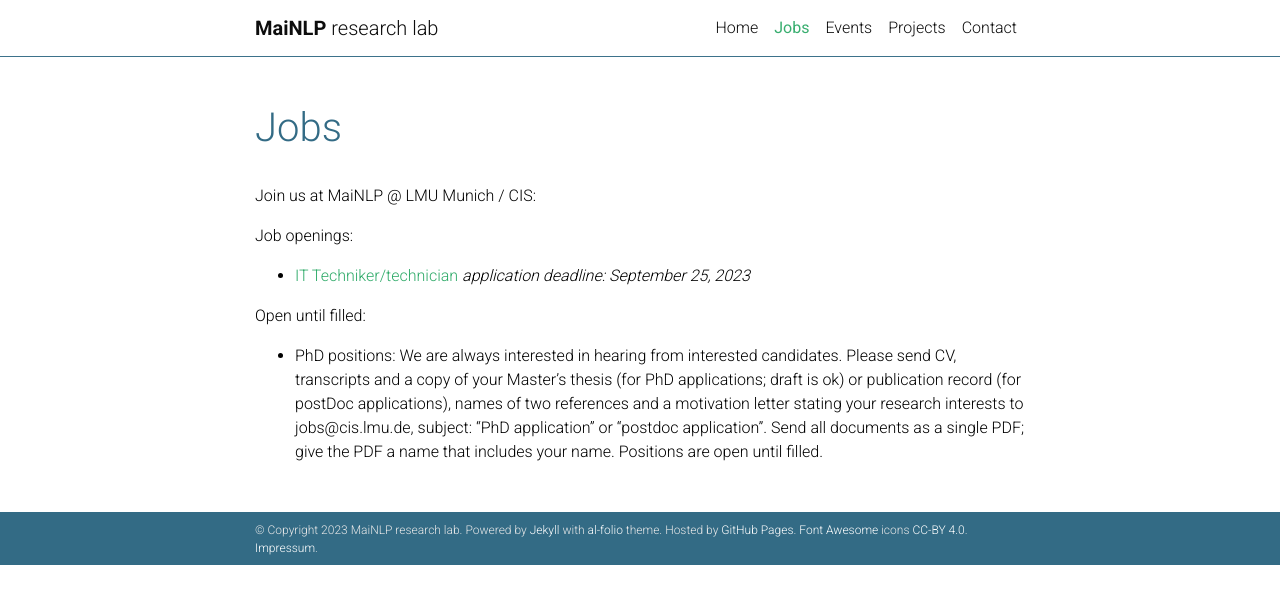
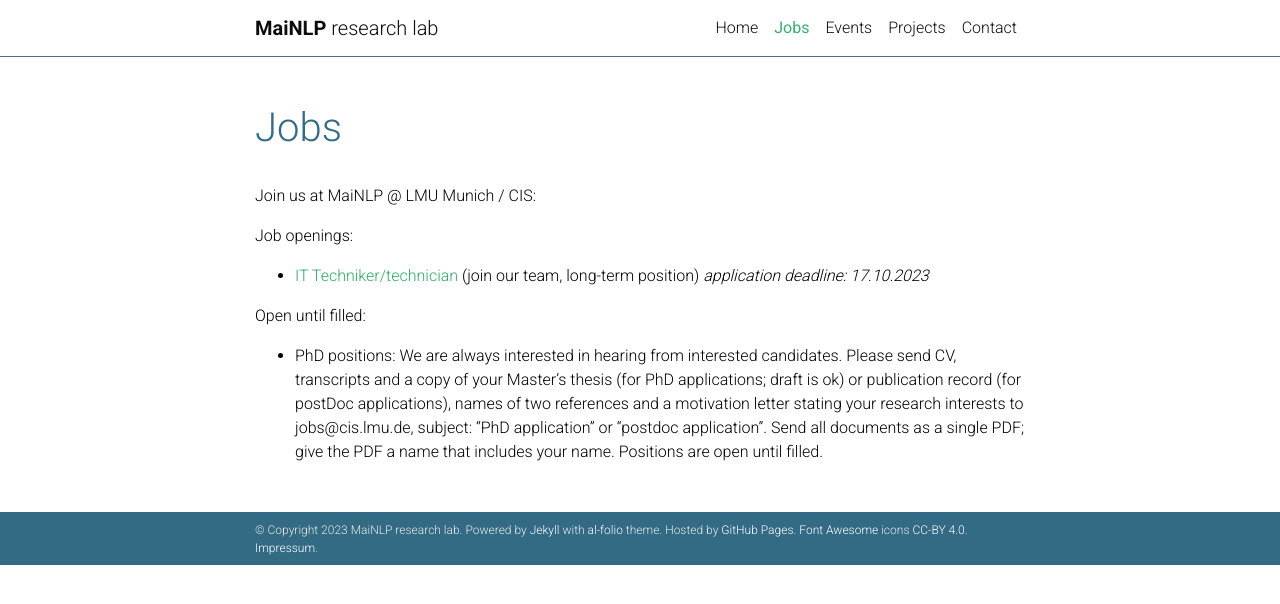
Before and after one commit to mainlp/mainlp.github.io, a Jekyll site: the page built from _pages/jobs.md, in a window 1280 px wide. Shown: the top 604 px of the page. Built offline with Jekyll 4.4.1, drawn with Linux system fonts in a browser that asks for light colours; comment, search, counter and statistics services are not loaded; a style sheet for code colours, icons or effects is not loaded.

Commit message:
Update jobs.md

```diff
--- a/_pages/jobs.md
+++ b/_pages/jobs.md
@@ -10,7 +10,7 @@ nav_order: 4
 Join us at MaiNLP @ LMU Munich / CIS:
 
 Job openings:
-- [IT Techniker/technician](https://job-portal.lmu.de/jobposting/c24606914f7c9d6228ab4f42791a33d2e6b782a10) *application deadline: September 25, 2023*
+- [IT Techniker/technician](https://job-portal.lmu.de/jobposting/c24606914f7c9d6228ab4f42791a33d2e6b782a10) (join our team, long-term position) *application deadline: 17.10.2023*
 
 
 Open until filled:
```
